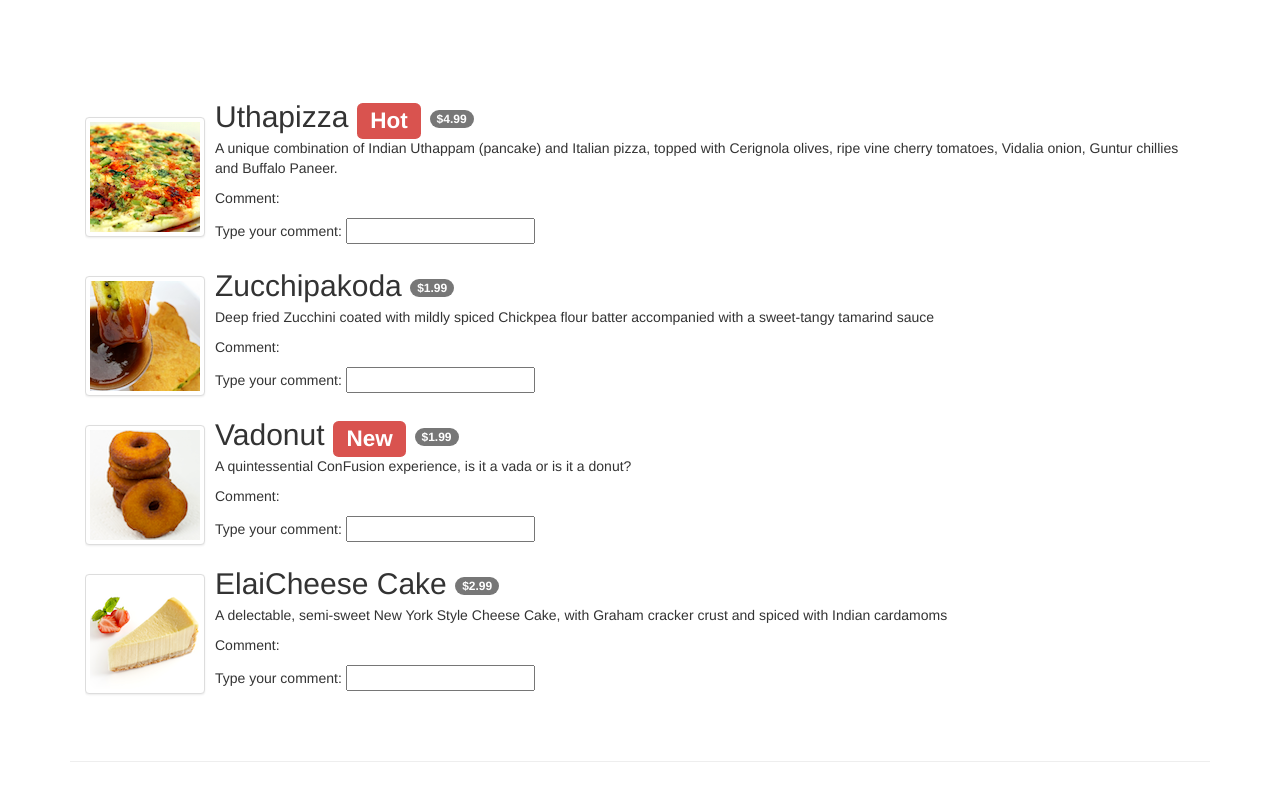
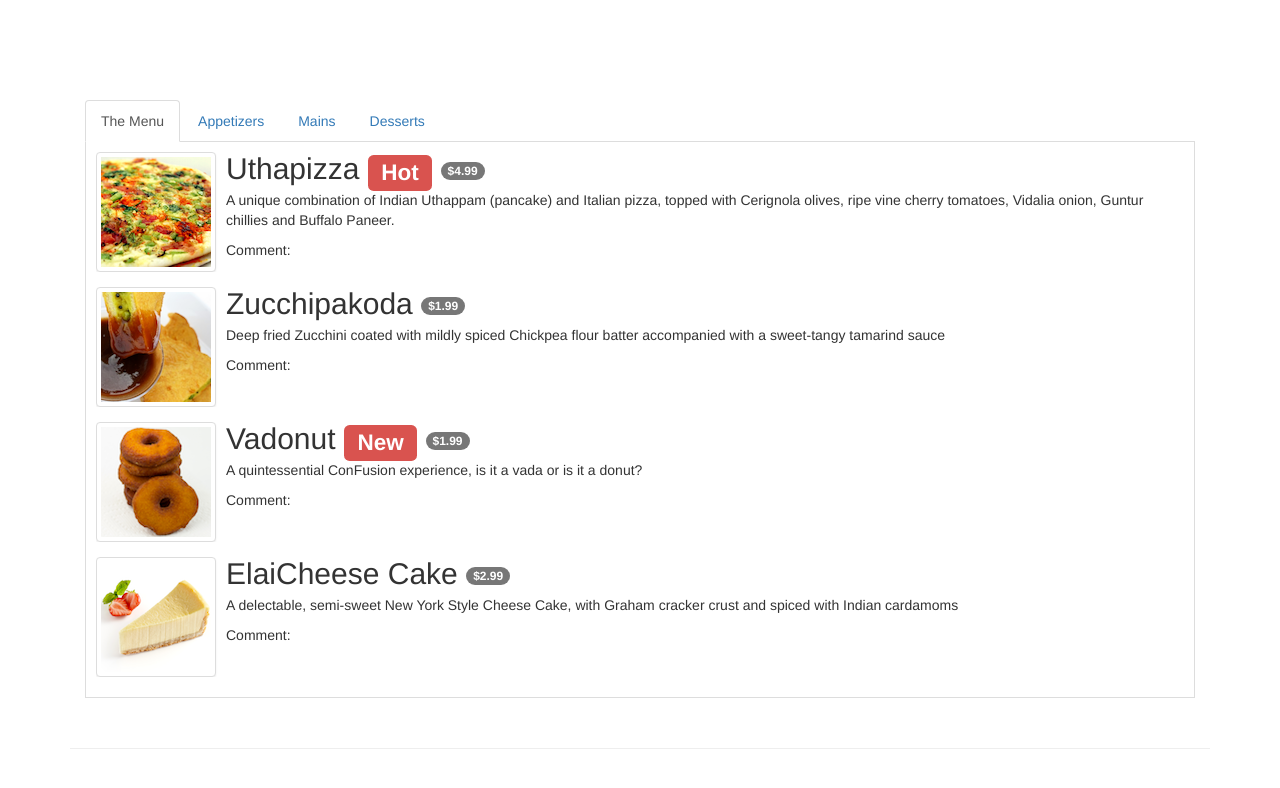
Before and after one commit to SonyaMoisset/MOOC-JS-Full-Stack-Web-Development-Specialization, a website: page conFusion2/app/menu.html in a window 1280 px wide. Drawn offline with Linux system fonts and the light colour scheme.

Commit message:
conFusion2 Project Updated
conFusion2 Project Updated

```diff
--- a/conFusion2/app/menu.html
+++ b/conFusion2/app/menu.html
@@ -28,8 +28,32 @@
     <div class="container">
         <div class="row row-content" ng-controller="menuController as menuCtrl">
             <div class="col-xs-12">
-                <ul class="media-list">
-                    <li class="media" ng-repeat="dish in menuCtrl.dishes">
+                <ul class="nav nav-tabs" role="tablist">
+                    <li role="presentation"
+                     ng-class="{active:menuCtrl.isSelected(1)}">
+                    <a ng-click="menuCtrl.select(1)"
+                     aria-controls="all menu"
+                     role="tab">The Menu</a></li>
+                    <li role="presentation"
+                     ng-class="{active:menuCtrl.isSelected(2)}">
+                    <a ng-click="menuCtrl.select(2)"
+                     aria-controls="appetizers"
+                     role="tab">Appetizers</a></li>
+                    <li role="presentation"
+                     ng-class="{active:menuCtrl.isSelected(3)}">
+                    <a ng-click="menuCtrl.select(3)"
+                     aria-controls="mains"
+                     role="tab">Mains</a></li>
+                    <li role="presentation"
+                     ng-class="{active:menuCtrl.isSelected(4)}">
+                    <a  ng-click="menuCtrl.select(4)"
+                     aria-controls="desserts"
+                     role="tab">Desserts</a></li>
+                </ul>
+
+            <div class="tab-content">
+               <ul class="media-list tab-pane fade in active">
+                    <li class="media" ng-repeat="dish in menuCtrl.dishes | filter:menuCtrl.filtText">
                         <div class="media-left media-middle">
                             <a href="#">
                             <img class="media-object img-thumbnail"
@@ -42,11 +66,10 @@
                              <span class="badge">{{dish.price | currency}}</span></h2>
                             <p>{{dish.description}}</p>
                             <p>Comment: {{dish.comment}}</p>
-                            <p>Type your comment:
-                             <input type="text" ng-model="dish.comment"></p>
                         </div>
                     </li>
                 </ul>
+            </div>
             </div>
         </div>
     </div>
@@ -56,6 +79,10 @@
         var app = angular.module('confusionApp', []);
 
         app.controller('menuController', function() {
+
+            this.tab = 1;
+            this.filtText = '';
+
             var dishes=[
                          {
                            name:'Uthapizza',
@@ -96,7 +123,28 @@
                         ];
 
             this.dishes = dishes;
-        }) ;
+
+            this.select = function(setTab) {
+                this.tab = setTab;
+
+                if (setTab === 2)
+                    this.filtText = "appetizer";
+                else if (setTab === 3)
+                    this.filtText = "mains";
+                else if (setTab === 4)
+                    this.filtText = "dessert";
+                else
+                    this.filtText = "";
+            }
+
+            this.isSelected = function (checkTab) {
+                return (this.tab === checkTab);
+            }
+
+
+
+
+        });
 
 
     </script>
```
